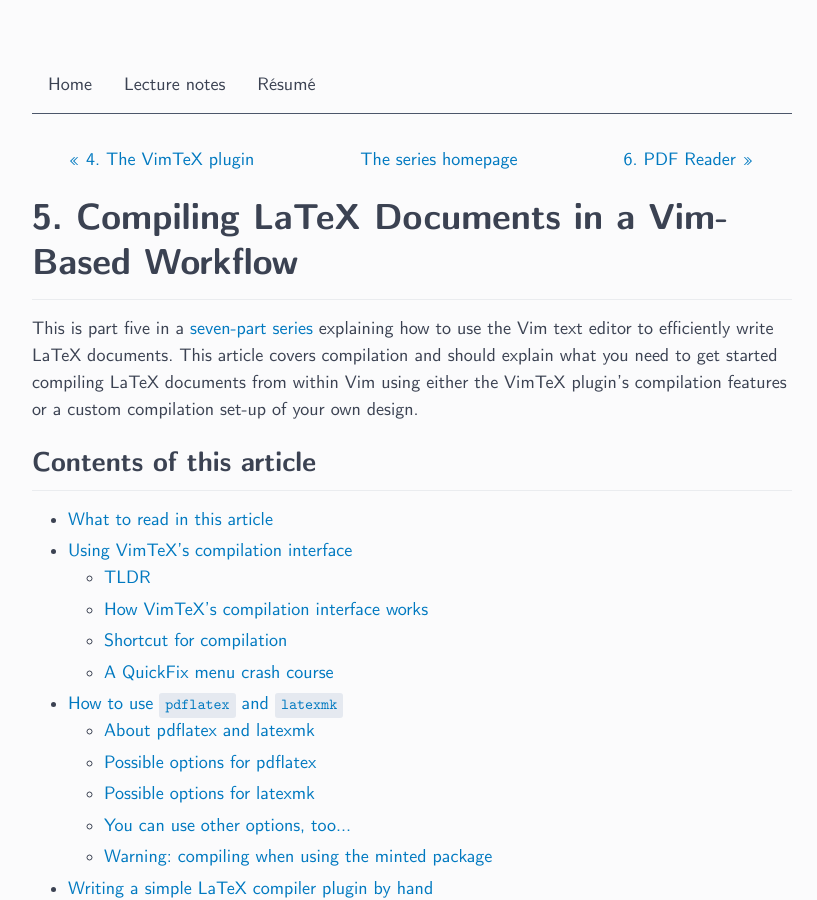
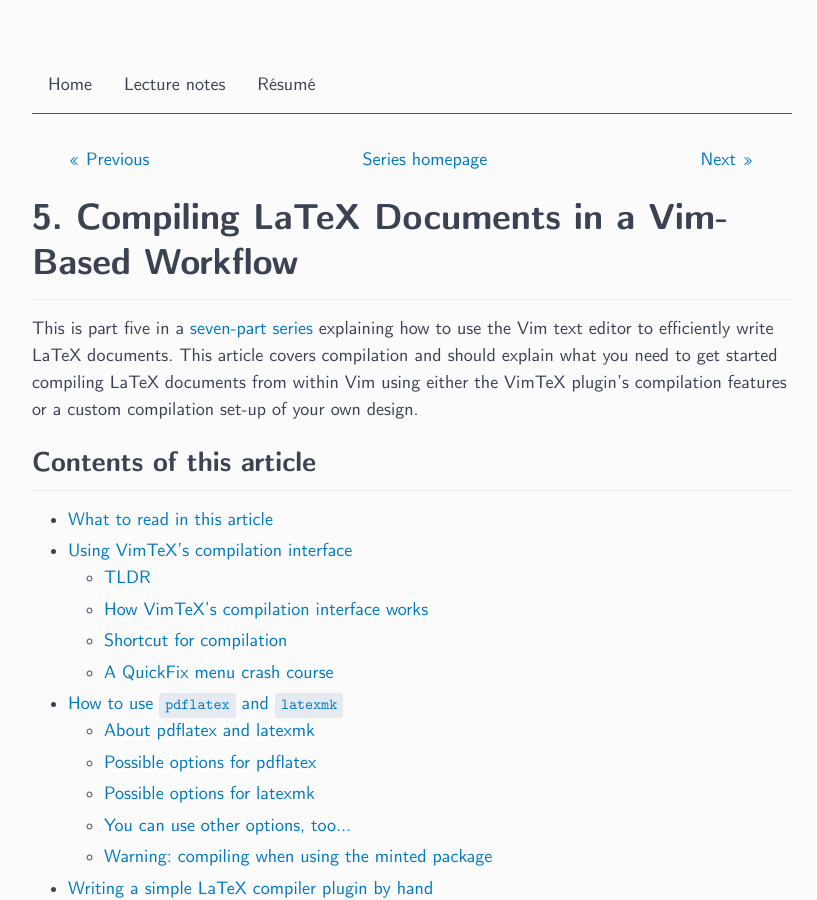
Before and after one commit to ejmastnak/ejmastnak.github.io, a Jekyll site: the page built from tutorials/vim-latex/compilation.md, in a window 1280 px wide and 900 px high. Shown: the whole window, without its empty margins (228-1045 px from the left). Built offline with Jekyll 4.4.1, drawn with Linux system fonts in a browser that asks for light colours; some of the changed text lies outside the part shown.

Commit message:
Change nav bar to fit on mobile screen

```diff
--- a/_includes/vim-latex-navbar.html
+++ b/_includes/vim-latex-navbar.html
@@ -1,9 +1,9 @@
 <nav class="vim-latex-navbar">
   <header>
     <ul>
-      <li><a href="/tutorials/vim-latex/{{ page.prev-filename }}.html">{{ page.prev-display-name }}</a></li>
-      <li><a href="/tutorials/vim-latex/intro.html">The series homepage</a></li>
-      <li><a href="/tutorials/vim-latex/{{ page.next-filename }}.html">{{ page.next-display-name }}</a></li>
+      <li><a href="/tutorials/vim-latex/{{ page.prev-filename }}.html">« Previous</a></li>
+      <li><a href="/tutorials/vim-latex/intro.html">Series homepage</a></li>
+      <li><a href="/tutorials/vim-latex/{{ page.next-filename }}.html">Next »</a></li>
     </ul>
   </header>
 </nav>
```
